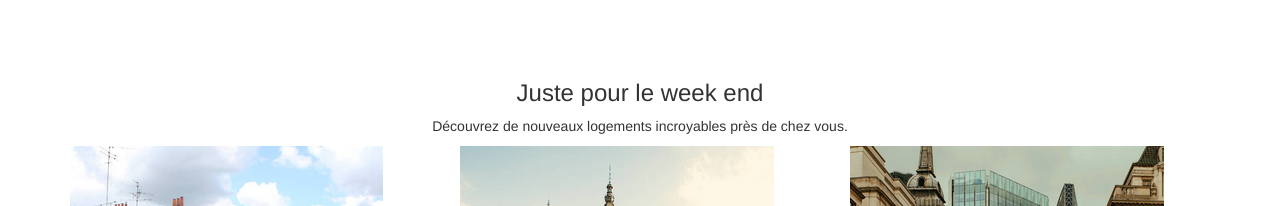
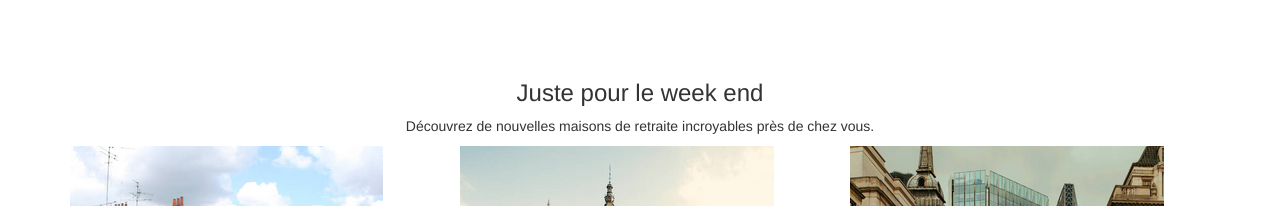
Before and after one commit to akvince/pageairbnb, a plain HTML site: page index.html in a window 1280 px wide. Shown: the part 1053-1259 px from the top of the page. Drawn offline with nearby package versions, Linux system fonts and the light colour scheme.

Commit message:
changment texte

```diff
--- a/index.html
+++ b/index.html
@@ -179,7 +179,7 @@
           <div class="col-lg-12 text-center">
 
             <h3>Juste pour le week end</h3>
-            <p>Découvrez de nouveaux logements incroyables près de chez vous.</p>
+            <p>Découvrez de nouvelles maisons de retraite incroyables près de chez vous.</p>
           </div>
         </div>
 
```
